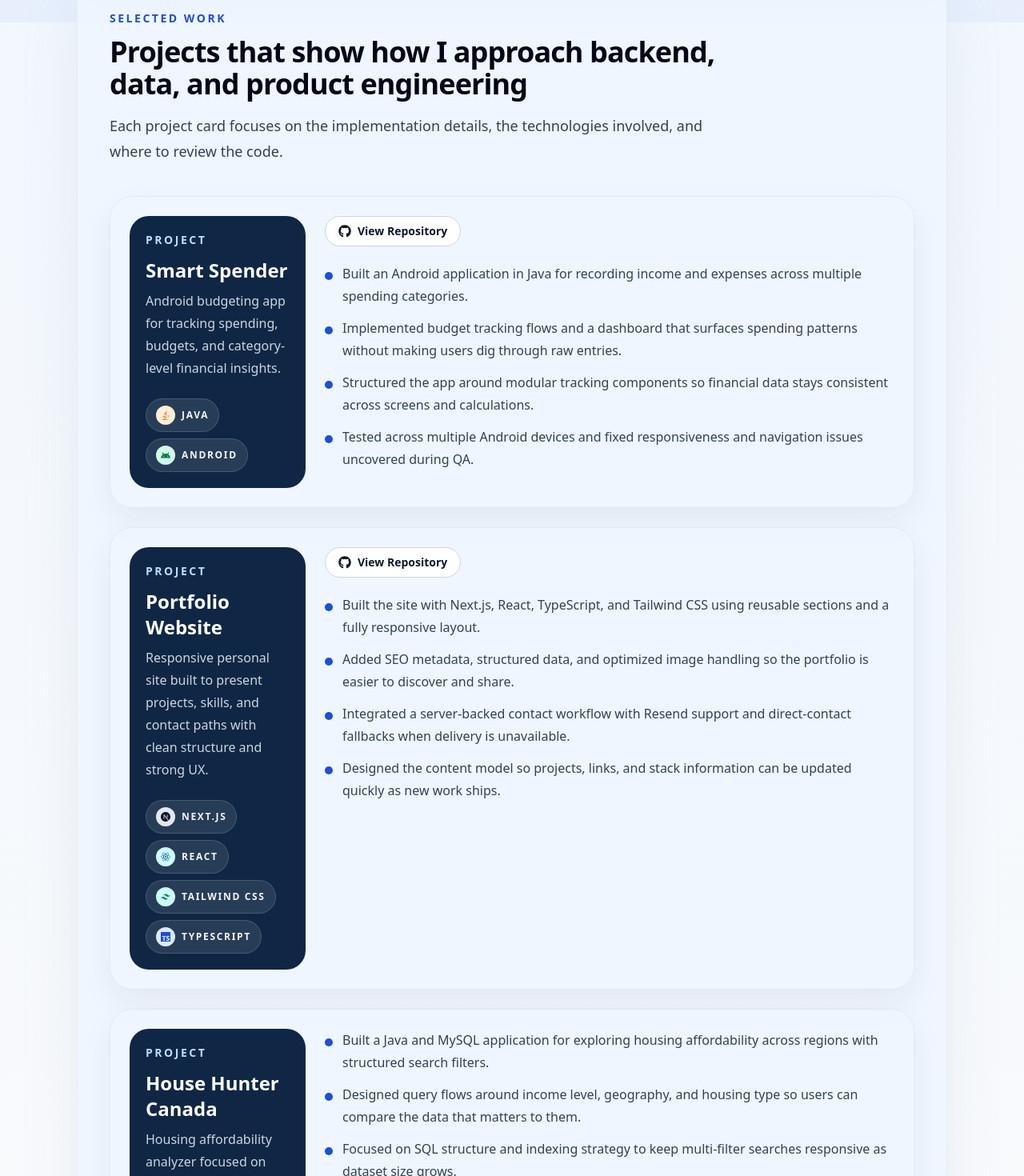
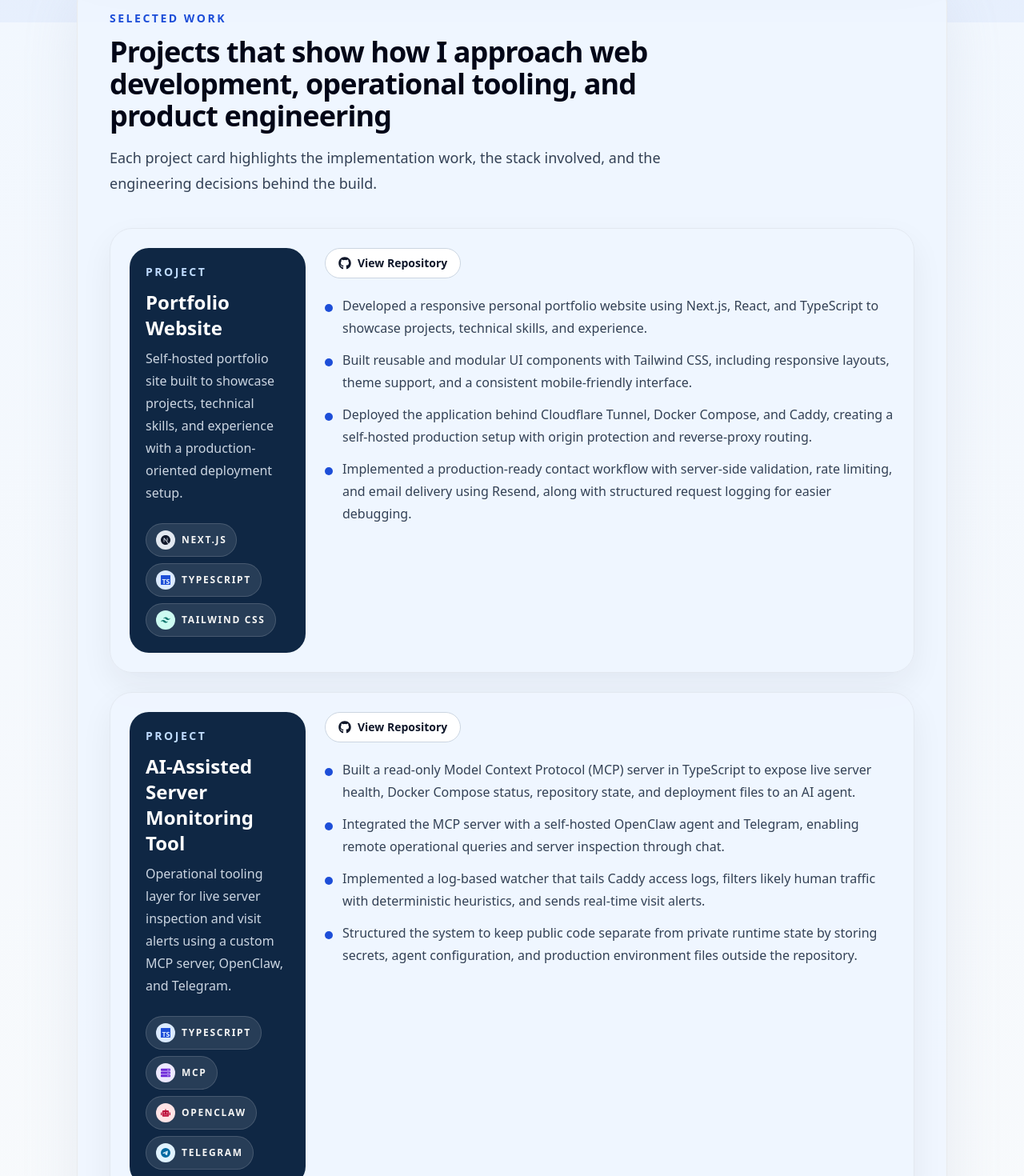
Before and after one commit to kaya-kaan/my-portfolio, a Next.js app: page / in a window 1280 px wide. Shown: the part 772-2242 px from the top of the page at 80% size. Built offline with nearby package versions, Linux system fonts and the light colour scheme; no server answers.

Commit message:
Update project content

```diff
--- a/src/components/HomePage.tsx
+++ b/src/components/HomePage.tsx
@@ -9,14 +9,18 @@ import {
   FaGithub,
   FaJava,
   FaLinkedin,
+  FaRobot,
+  FaServer,
 } from "react-icons/fa";
 import {
   SiAndroid,
+  SiDocker,
   SiGithub,
   SiMysql,
   SiNextdotjs,
   SiReact,
   SiTailwindcss,
+  SiTelegram,
   SiTypescript,
 } from "react-icons/si";
 import Navbar from "./Navbar";
@@ -90,51 +94,72 @@ const stackItems = {
     icon: SiGithub,
     accentClassName: "bg-slate-100 text-slate-700",
   },
+  docker: {
+    label: "Docker Compose",
+    icon: SiDocker,
+    accentClassName: "bg-blue-100 text-blue-700",
+  },
+  mcp: {
+    label: "MCP",
+    icon: FaServer,
+    accentClassName: "bg-violet-100 text-violet-700",
+  },
+  openclaw: {
+    label: "OpenClaw",
+    icon: FaRobot,
+    accentClassName: "bg-rose-100 text-rose-700",
+  },
+  telegram: {
+    label: "Telegram",
+    icon: SiTelegram,
+    accentClassName: "bg-sky-100 text-sky-700",
+  },
 } as const satisfies Record<string, StackItem>;
 
 const projects: Project[] = [
   {
-    title: "Smart Spender",
-    stack: [stackItems.java, stackItems.android],
+    title: "Portfolio Website",
+    stack: [stackItems.nextjs, stackItems.typescript, stackItems.tailwind],
     summary:
-      "Android budgeting app for tracking spending, budgets, and category-level financial insights.",
+      "Self-hosted portfolio site built to showcase projects, technical skills, and experience with a production-oriented deployment setup.",
     details: [
-      "Built an Android application in Java for recording income and expenses across multiple spending categories.",
-      "Implemented budget tracking flows and a dashboard that surfaces spending patterns without making users dig through raw entries.",
-      "Structured the app around modular tracking components so financial data stays consistent across screens and calculations.",
-      "Tested across multiple Android devices and fixed responsiveness and navigation issues uncovered during QA.",
-    ],
-    repoUrl: "https://github.com/atmiya0/SmartSpender_EECS4443",
-  },
-  {
-    title: "Portfolio Website",
-    stack: [
-      stackItems.nextjs,
-      stackItems.react,
-      stackItems.tailwind,
-      stackItems.typescript,
-    ],
-    summary:
-      "Responsive personal site built to present projects, skills, and contact paths with clean structure and strong UX.",
-    details: [
-      "Built the site with Next.js, React, TypeScript, and Tailwind CSS using reusable sections and a fully responsive layout.",
-      "Added SEO metadata, structured data, and optimized image handling so the portfolio is easier to discover and share.",
-      "Integrated a server-backed contact workflow with Resend support and direct-contact fallbacks when delivery is unavailable.",
-      "Designed the content model so projects, links, and stack information can be updated quickly as new work ships.",
+      "Developed a responsive personal portfolio website using Next.js, React, and TypeScript to showcase projects, technical skills, and experience.",
+      "Built reusable and modular UI components with Tailwind CSS, including responsive layouts, theme support, and a consistent mobile-friendly interface.",
+      "Deployed the application behind Cloudflare Tunnel, Docker Compose, and Caddy, creating a self-hosted production setup with origin protection and reverse-proxy routing.",
+      "Implemented a production-ready contact workflow with server-side validation, rate limiting, and email delivery using Resend, along with structured request logging for easier debugging.",
     ],
     repoUrl: "https://github.com/kaya-kaan/my-portfolio",
   },
   {
-    title: "House Hunter Canada",
-    stack: [stackItems.java, stackItems.mysql],
+    title: "AI-Assisted Server Monitoring Tool",
+    stack: [
+      stackItems.typescript,
+      stackItems.mcp,
+      stackItems.openclaw,
+      stackItems.telegram,
+    ],
     summary:
-      "Housing affordability analyzer focused on querying regional housing and income data across Canada.",
+      "Operational tooling layer for live server inspection and visit alerts using a custom MCP server, OpenClaw, and Telegram.",
     details: [
-      "Built a Java and MySQL application for exploring housing affordability across regions with structured search filters.",
-      "Designed query flows around income level, geography, and housing type so users can compare the data that matters to them.",
-      "Focused on SQL structure and indexing strategy to keep multi-filter searches responsive as dataset size grows.",
-      "Turned raw housing and income datasets into a more practical search experience instead of static tables or spreadsheets.",
+      "Built a read-only Model Context Protocol (MCP) server in TypeScript to expose live server health, Docker Compose status, repository state, and deployment files to an AI agent.",
+      "Integrated the MCP server with a self-hosted OpenClaw agent and Telegram, enabling remote operational queries and server inspection through chat.",
+      "Implemented a log-based watcher that tails Caddy access logs, filters likely human traffic with deterministic heuristics, and sends real-time visit alerts.",
+      "Structured the system to keep public code separate from private runtime state by storing secrets, agent configuration, and production environment files outside the repository.",
     ],
+    repoUrl: "https://github.com/kaya-kaan/my-portfolio/tree/main/mcp-server",
+  },
+  {
+    title: "Smart Spender",
+    stack: [stackItems.java, stackItems.android],
+    summary:
+      "Android budgeting app built in a team setting to help users track spending, budgets, and category-level financial activity.",
+    details: [
+      "Collaborated in a 4-person Agile team to design and develop a mobile budgeting application with core financial tracking features.",
+      "Implemented income, expense, and budget tracking modules, enabling users to manage multiple financial categories in real time.",
+      "Designed an interactive dashboard to improve financial visibility and user experience.",
+      "Conducted testing across multiple Android devices, identifying and resolving UI and performance issues to ensure consistent usability.",
+    ],
+    repoUrl: "https://github.com/atmiya0/SmartSpender_EECS4443",
   },
 ];
 
@@ -344,12 +369,12 @@ export default function HomePage({ contactFormEnabled }: HomePageProps) {
               Selected Work
             </p>
             <h2 className="theme-text-strong mt-3 text-3xl font-black tracking-tight sm:text-4xl">
-              Projects that show how I approach backend, data, and product
-              engineering
+              Projects that show how I approach web development, operational
+              tooling, and product engineering
             </h2>
             <p className="theme-text-secondary mt-4 text-lg leading-8">
-              Each project card focuses on the implementation details, the
-              technologies involved, and where to review the code.
+              Each project card highlights the implementation work, the stack
+              involved, and the engineering decisions behind the build.
             </p>
           </div>
 
--- a/src/components/Navbar.tsx
+++ b/src/components/Navbar.tsx
@@ -1,7 +1,7 @@
 "use client";
 
 import Image from "next/image";
-import { useState } from "react";
+import { useEffect, useState } from "react";
 import { FaMoon, FaSun } from "react-icons/fa";
 import { themeStorageKey, type Theme } from "../lib/theme";
 
@@ -24,16 +24,28 @@ const applyTheme = (theme: Theme) => {
 
 export default function Navbar() {
   const [isOpen, setIsOpen] = useState(false);
-  const [theme, setTheme] = useState<Theme>(() => {
-    if (typeof document === "undefined") {
-      return "light";
-    }
+  const [theme, setTheme] = useState<Theme>("light");
+  const [hasMounted, setHasMounted] = useState(false);
 
-    return document.documentElement.dataset.theme === "dark" ? "dark" : "light";
-  });
+  useEffect(() => {
+    const frameId = window.requestAnimationFrame(() => {
+      setHasMounted(true);
+    });
+
+    return () => {
+      window.cancelAnimationFrame(frameId);
+    };
+  }, []);
+
+  const resolvedTheme: Theme =
+    hasMounted && typeof document !== "undefined"
+      ? document.documentElement.dataset.theme === "dark"
+        ? "dark"
+        : "light"
+      : theme;
 
   const toggleTheme = () => {
-    const nextTheme = theme === "dark" ? "light" : "dark";
+    const nextTheme = resolvedTheme === "dark" ? "light" : "dark";
 
     applyTheme(nextTheme);
     window.localStorage.setItem(themeStorageKey, nextTheme);
@@ -46,21 +58,20 @@ export default function Navbar() {
         type="button"
         onClick={toggleTheme}
         className="theme-floating-toggle fixed right-4 top-20 z-[60] inline-flex rounded-full border p-2 backdrop-blur transition-all duration-300 hover:-translate-y-0.5 md:right-6 xl:right-8 xl:top-5"
-        aria-pressed={theme === "dark"}
-        aria-label={`Switch to ${theme === "dark" ? "light" : "dark"} mode`}
-        title={`Switch to ${theme === "dark" ? "light" : "dark"} mode`}
-        suppressHydrationWarning
+        aria-pressed={resolvedTheme === "dark"}
+        aria-label={`Switch to ${resolvedTheme === "dark" ? "light" : "dark"} mode`}
+        title={`Switch to ${resolvedTheme === "dark" ? "light" : "dark"} mode`}
       >
         <span className="theme-switch-track relative flex h-10 w-[4.75rem] items-center justify-between rounded-full border px-2.5">
           <FaSun className="theme-switch-icon" size={12} aria-hidden="true" />
           <FaMoon className="theme-switch-icon" size={12} aria-hidden="true" />
           <span
             className={`theme-switch-thumb absolute left-1 top-1 flex h-8 w-8 items-center justify-center rounded-full transition-transform duration-300 ${
-              theme === "dark" ? "translate-x-9" : "translate-x-0"
+              resolvedTheme === "dark" ? "translate-x-9" : "translate-x-0"
             }`}
             aria-hidden="true"
           >
-            {theme === "dark" ? <FaMoon size={12} /> : <FaSun size={12} />}
+            {resolvedTheme === "dark" ? <FaMoon size={12} /> : <FaSun size={12} />}
           </span>
         </span>
       </button>
```
Also changed, not shown: eslint.config.mjs (+7 -1 lines), ops/visit-watcher/index.mjs (+18 -3 lines), 2 other files (tests, documents, lock files or other folders).
